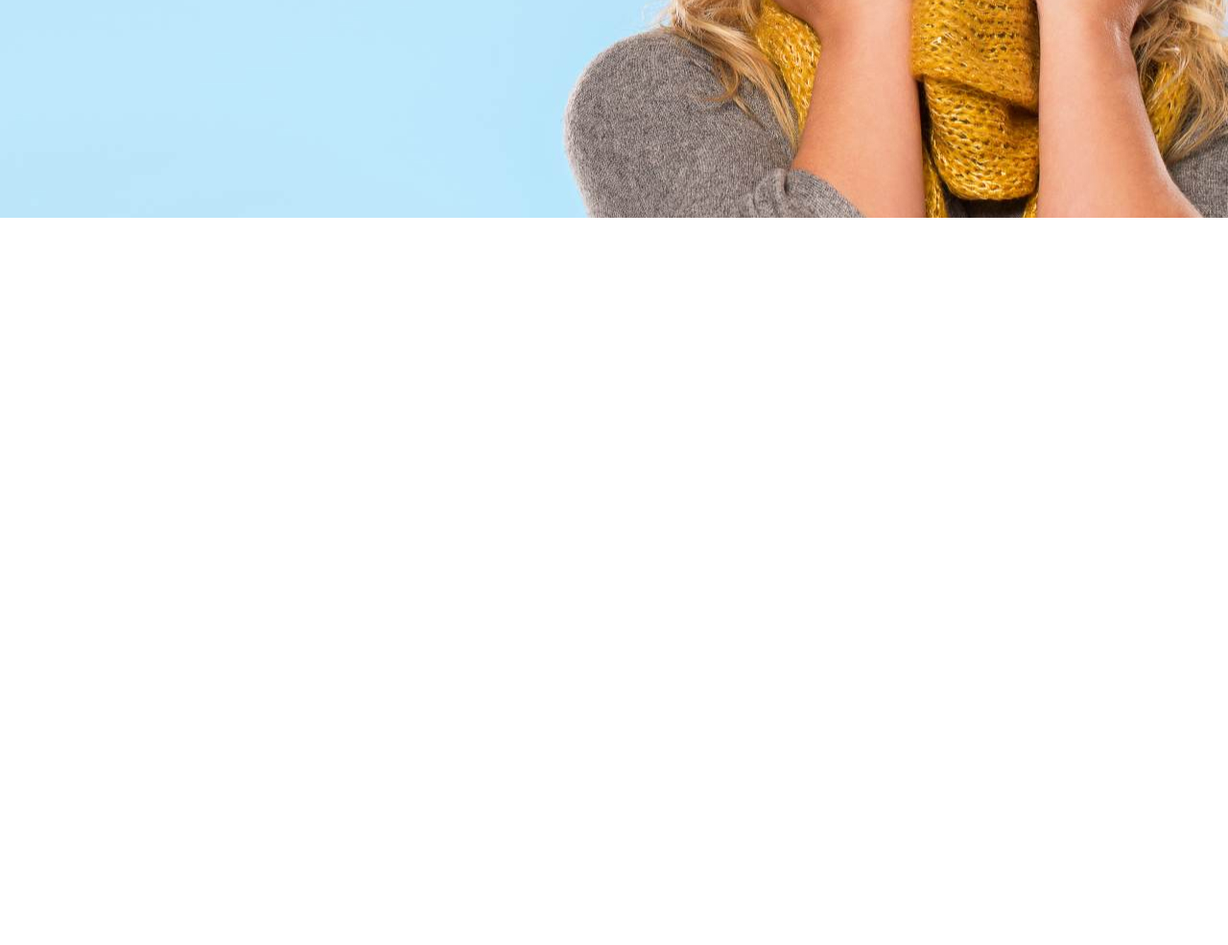
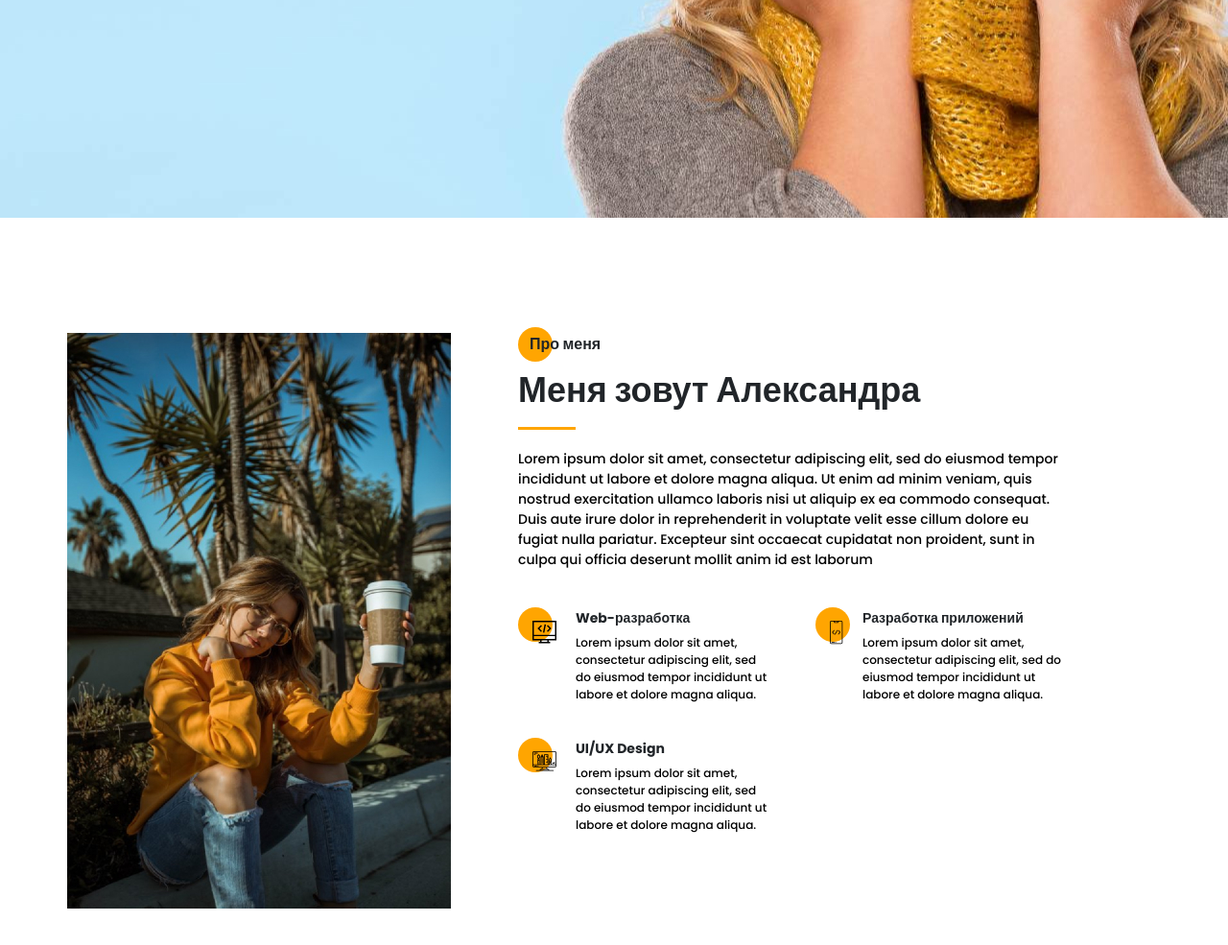
Before and after one commit to zJuLiAz/site-portfolio, a website: page src/index.html in a window 1280 px wide. Shown: the part 573-1558 px from the top of the page at 96% size. Before the commit the page ends 800 px from the top, so only its background shows below. Drawn offline with nearby package versions, Linux system fonts and the light colour scheme; files that its build step writes are made by us from their sources; files whose address does not match are found by name.

Commit message:
Сверстана вторая секция обо мне

```diff
--- a/src/index.html
+++ b/src/index.html
@@ -61,6 +61,50 @@
             </div>
         </div>
     </section>
+    <section class="about">
+        <div class="container">
+            <div class="about__wrapper">
+                <img src="img/main_photo.jpg" alt="Мое-фото" class="about__img">
+                <div class="about__info">
+                    <div class="title title_fz16 about__subtitle">Про меня</div>
+                    <h2 class="title about__title">Меня зовут Александра</h2>
+                    <div class="about__divider divider"></div>
+                    <p class="about__text">
+                        Lorem ipsum dolor sit amet, consectetur adipiscing elit, sed do eiusmod tempor incididunt ut labore et dolore magna aliqua. Ut enim ad minim veniam, quis nostrud exercitation ullamco laboris nisi ut aliquip ex ea commodo consequat. Duis aute irure dolor in reprehenderit in voluptate velit esse cillum dolore eu fugiat nulla pariatur. Excepteur sint occaecat cupidatat non proident, sunt in culpa qui officia deserunt mollit anim id est laborum
+                    </p>
+                    <ul class="skills">
+                        <li class="skills__item">
+                            <img src="icons/about_me/web_development.svg" alt="Web-разработка" class="skills__img">
+                            <div class="skills__info">
+                                <div class="title title_fz14 skills__subtitle">Web-разработка</div>
+                                <div class="skills__text">
+                                    Lorem ipsum dolor sit amet, consectetur adipiscing elit, sed do eiusmod tempor incididunt ut labore et dolore magna aliqua.
+                                </div>
+                            </div>
+                        </li>
+                        <li class="skills__item">
+                            <img src="icons/about_me/mobile_dev.svg" alt="Разработка-приложений" class="skills__img">
+                            <div class="skills__info">
+                                <div class="title title_fz14 skills__subtitle">Разработка приложений</div>
+                                <div class="skills__text">
+                                    Lorem ipsum dolor sit amet, consectetur adipiscing elit, sed do eiusmod tempor incididunt ut labore et dolore magna aliqua.
+                                </div>
+                            </div>
+                        </li>
+                        <li class="skills__item">
+                            <img src="icons/about_me/design.svg" alt="Design" class="skills__img">
+                            <div class="skills__info">
+                                <div class="title title_fz14 skills__subtitle">UI/UX Design</div>
+                                <div class="skills__text">
+                                    Lorem ipsum dolor sit amet, consectetur adipiscing elit, sed do eiusmod tempor incididunt ut labore et dolore magna aliqua.
+                                </div>
+                            </div>
+                        </li>
+                    </ul>
+                </div>
+            </div>
+        </div>
+    </section>
     <script src="js/script.js"></script>
 </body>
 </html>
--- /dev/null
+++ b/src/sass/blocks/_about.scss
@@ -0,0 +1,64 @@
+.about {
+    padding: 120px 0;
+    &__wrapper {
+        display: flex;
+        align-items: start;
+    }
+    &__img {
+        object-fit: contain;
+    }
+    &__info {
+        margin-left: 70px;
+        padding-right: 100px;
+    }
+    &__subtitle {
+        position: relative;
+        padding-left: 12px;
+        @include before_circle;
+    }
+    &__title {
+        margin-top: 6px;
+    }
+    &__divider {
+        margin-top: 4px;
+    }
+    &__text {
+        font-weight: 500;
+        font-size: 14px;
+        line-height: 21px;
+        color: #000000;
+        margin-top: 20px;
+    }
+}
+.skills {
+    list-style-type: none;
+    display: grid;
+    grid-template: repeat(2, minmax(116px, auto)) / repeat(2, 260px);
+    grid-auto-rows: minmax(116px, auto);
+    gap: 20px 50px;
+    margin-top: 40px;
+    &__item {
+        position: relative;
+        display: flex;
+        padding-left: 15px;
+        width: 260px;
+        align-items: start;
+        @include before_circle;
+        &:before {
+            top: -1%;
+        }
+    }
+    &__img {
+        margin-top: 13px;
+    }
+    &__info {
+        margin-left: 20px;
+    }
+    &__text {
+        font-weight: 500;
+        font-size: 12px;
+        line-height: 18px;
+        color: #000000;
+        margin-top: 6px;
+    }
+}
--- /dev/null
+++ b/src/sass/blocks/_divider.scss
@@ -0,0 +1,5 @@
+.divider {
+    height: 3px;
+    width: 60px;
+    background-color: $main-color;
+}
--- a/src/sass/style.scss
+++ b/src/sass/style.scss
@@ -20,3 +20,5 @@
 @import 'blocks/title';
 @import 'blocks/button';
 @import 'blocks/sidepanel';
+@import 'blocks/about';
+@import 'blocks/divider';
```
Also changed, not shown: dist/css/style.min.css, dist/index.html.
